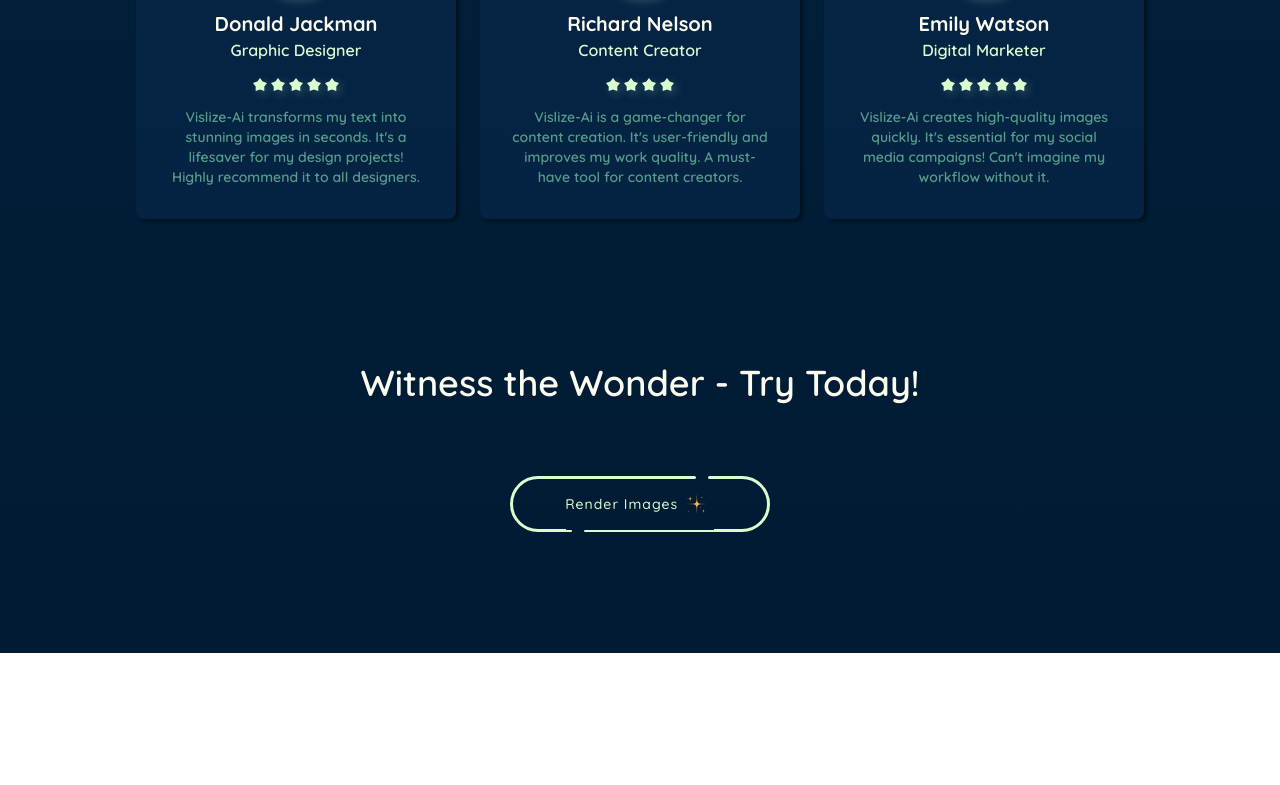
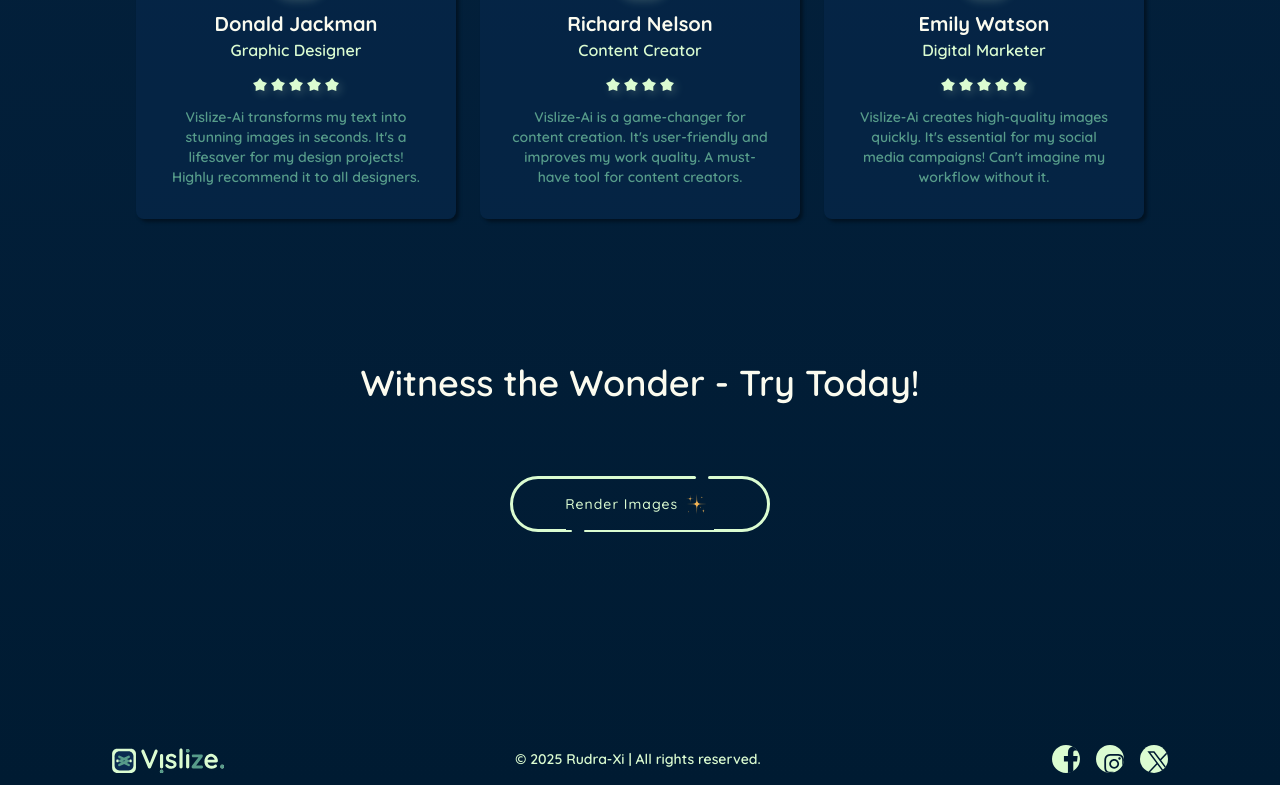
Before and after one commit to rudra-xi/vislize-aI, a React (Vite) app in the folder frontend/: page / in a window 1280 px wide. Shown: the part 2172-2957 px from the top of the page. Before the commit the page ends 2825 px from the top, so only its background shows below. Built offline with nearby package versions, Linux system fonts and the light colour scheme.

Commit message:
home page done

```diff
--- a/frontend/src/App.jsx
+++ b/frontend/src/App.jsx
@@ -5,6 +5,7 @@
 import Home from "./Pages/Home";
 import Result from "./Pages/Result";
 import BuyCredit from "./Pages/BuyCredit";
+import Footer from "./Components/Footer.jsx";
 
 function App() {
 	return (
@@ -15,6 +16,7 @@
 				<Route exact path="/result" element={<Result />} />
 				<Route exact path="/buy-credit" element={<BuyCredit />} />
 			</Routes>
+			<Footer />
 		</section>
 	);
 }
```
